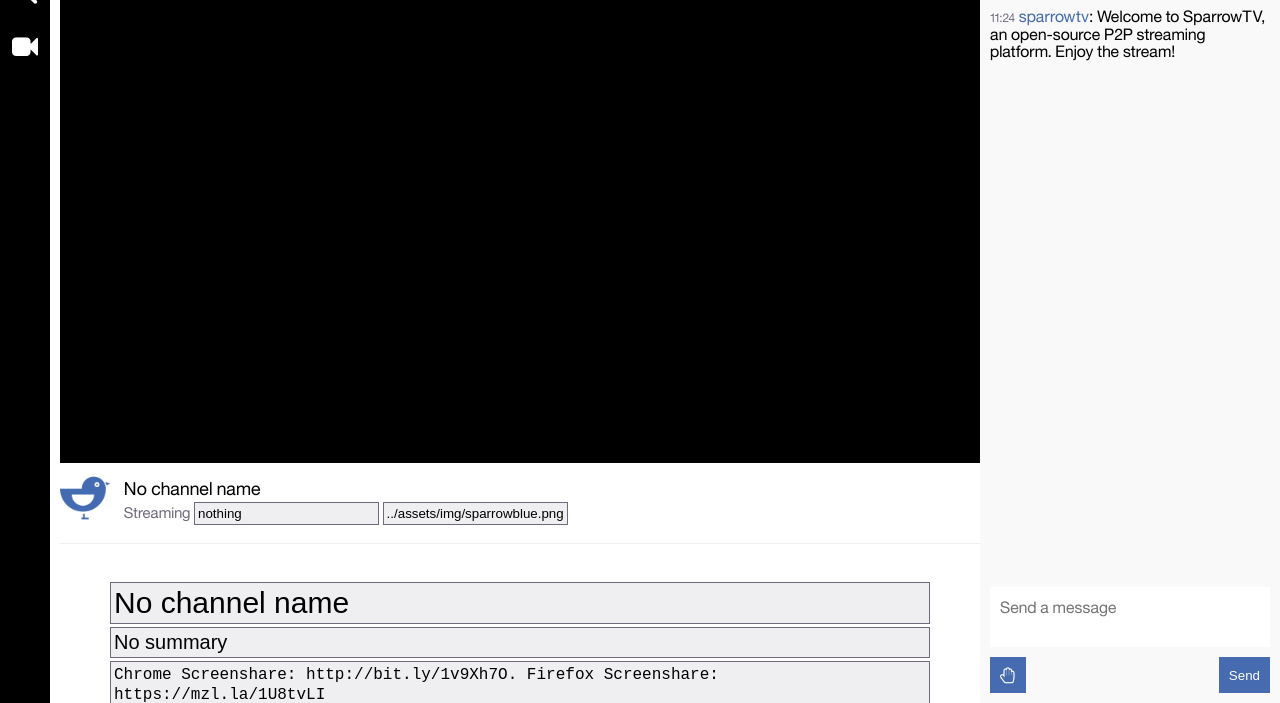
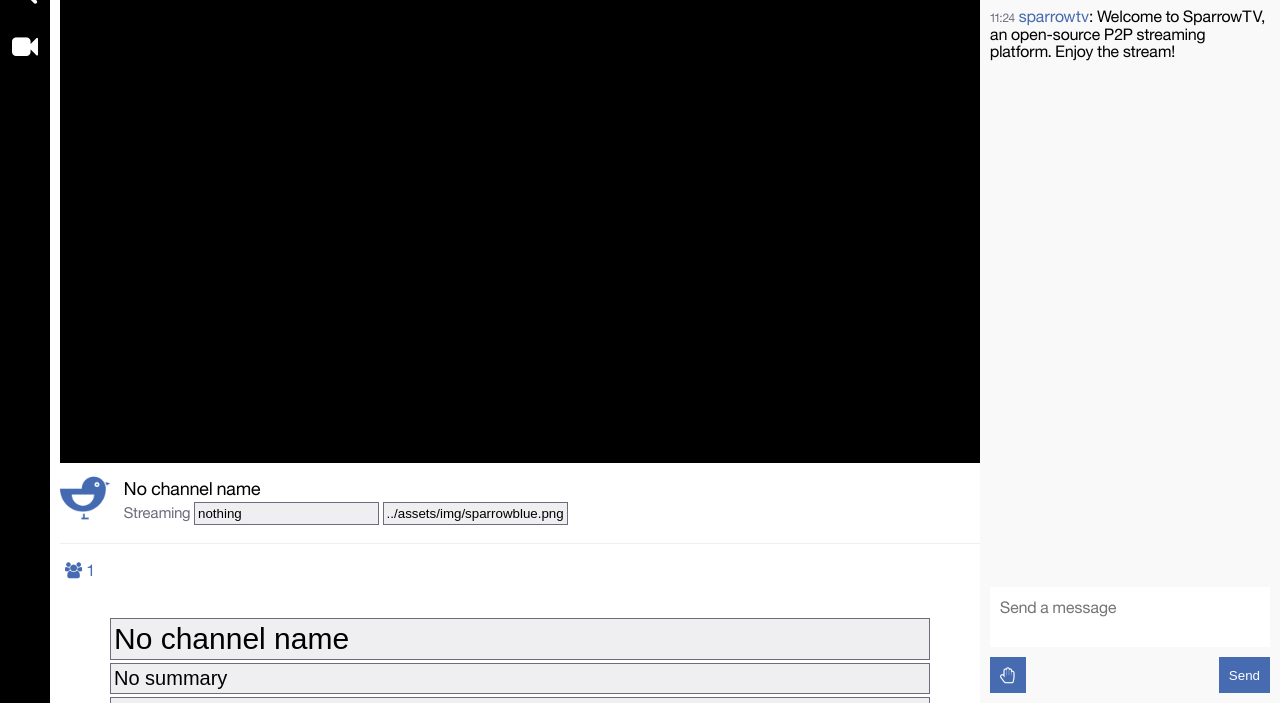
Before and after one commit to t-mullen/SparrowTV, a website: page public/watch.html in a window 1280 px wide. Shown: the part 97-800 px from the top of the page. Drawn offline with nearby package versions, Linux system fonts and the light colour scheme.

Commit message:
return view count to streamer

```diff
--- a/public/watch.html
+++ b/public/watch.html
@@ -34,7 +34,7 @@
                     </div>
                     <hr>
                     <!-- Watch counts are hidden -->
-                    <div class="counts" v-if="false">
+                    <div class="counts" v-if="user.isStreamer">
                       <span class="watchCount">
                             <i class="fa fa-users" aria-hidden="true"></i> <span>{{counts.watchers}}</span>
                       </span>  </span>
```
